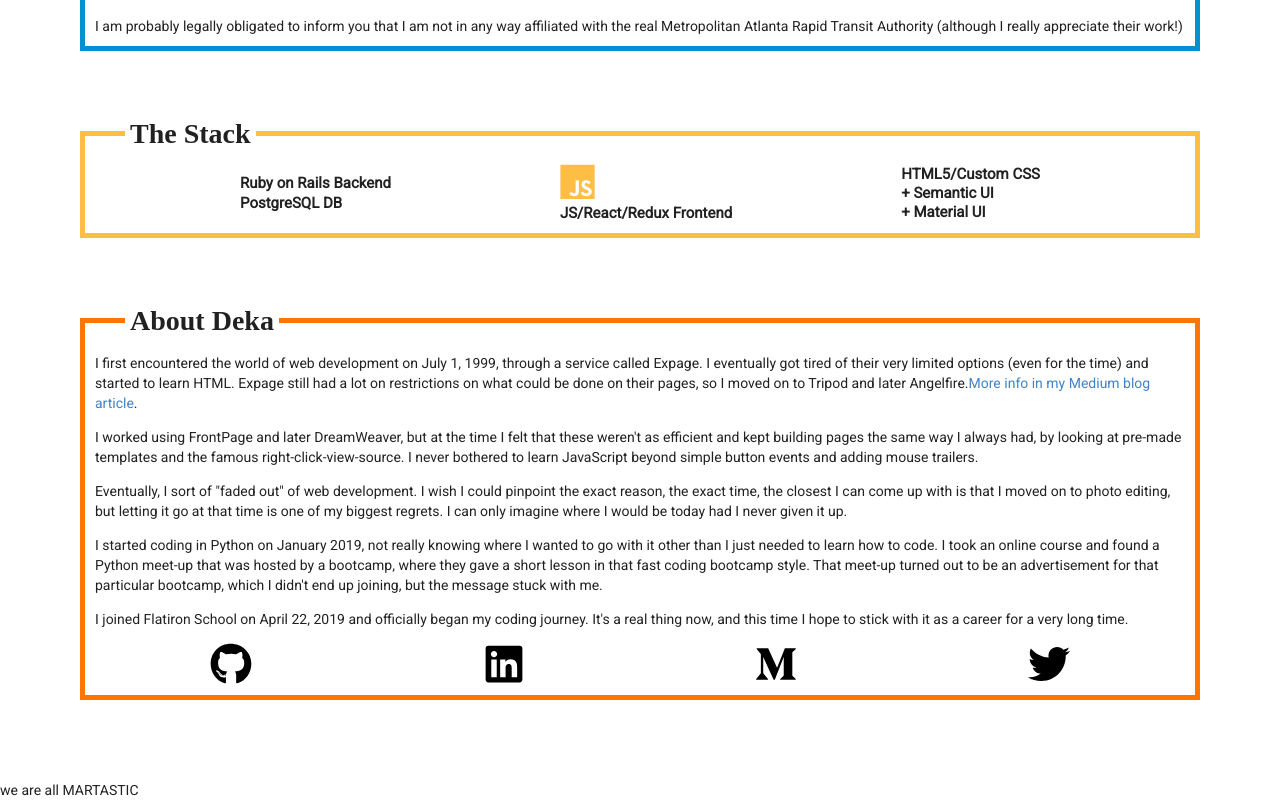
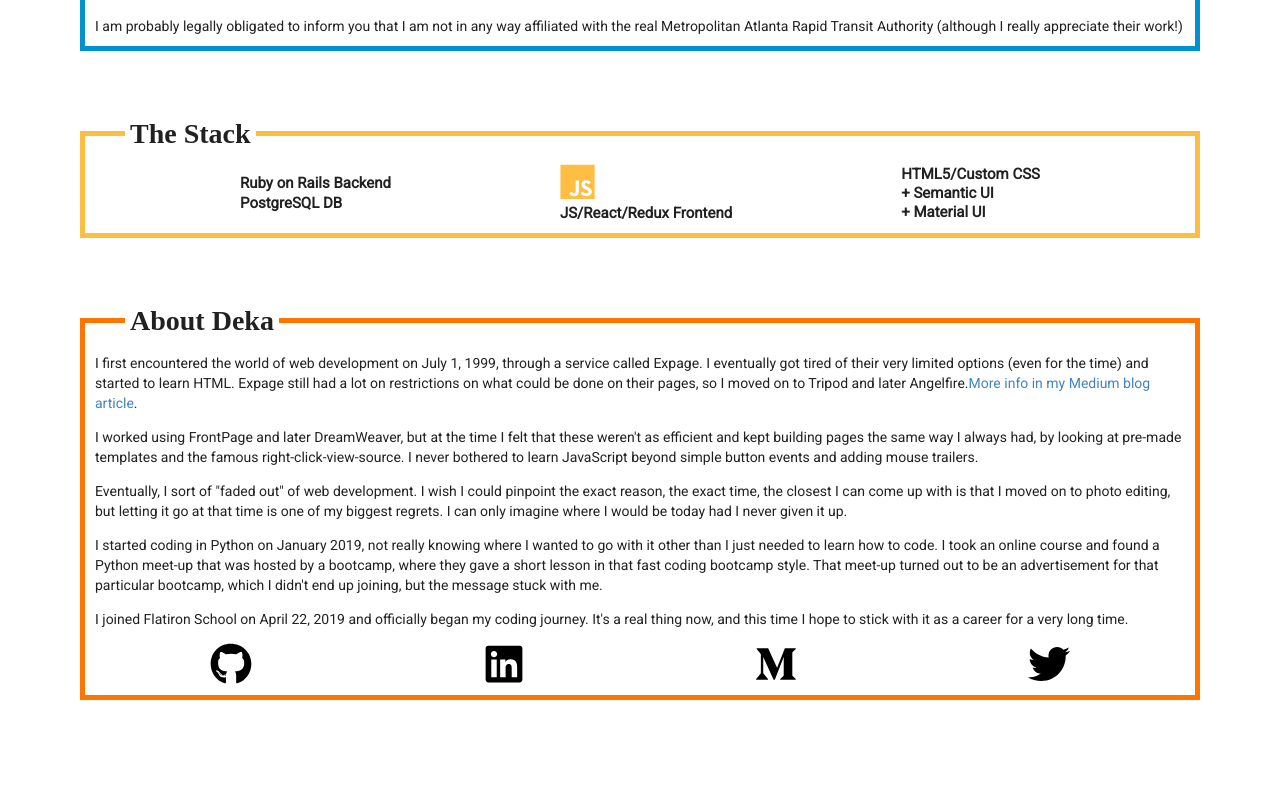
Before and after one commit to dekadekadeka/martastic-frontend, a React (Create React App) app: page /about in a window 1280 px wide. Shown: the part 173-973 px from the top of the page. After the commit the page ends 880 px from the top, so only its background shows below. Built offline with nearby package versions, Linux system fonts and the light colour scheme; no server answers; some icons are missing; a web font is replaced by a local one.

Commit message:
practice rebase

```diff
--- a/src/pages/About.js
+++ b/src/pages/About.js
@@ -101,7 +101,6 @@ export default class About extends Component {
                 </div>
                 </div>
             </div>
-            <p>we are all MARTASTIC</p>
             </div>
         )
     }
```
